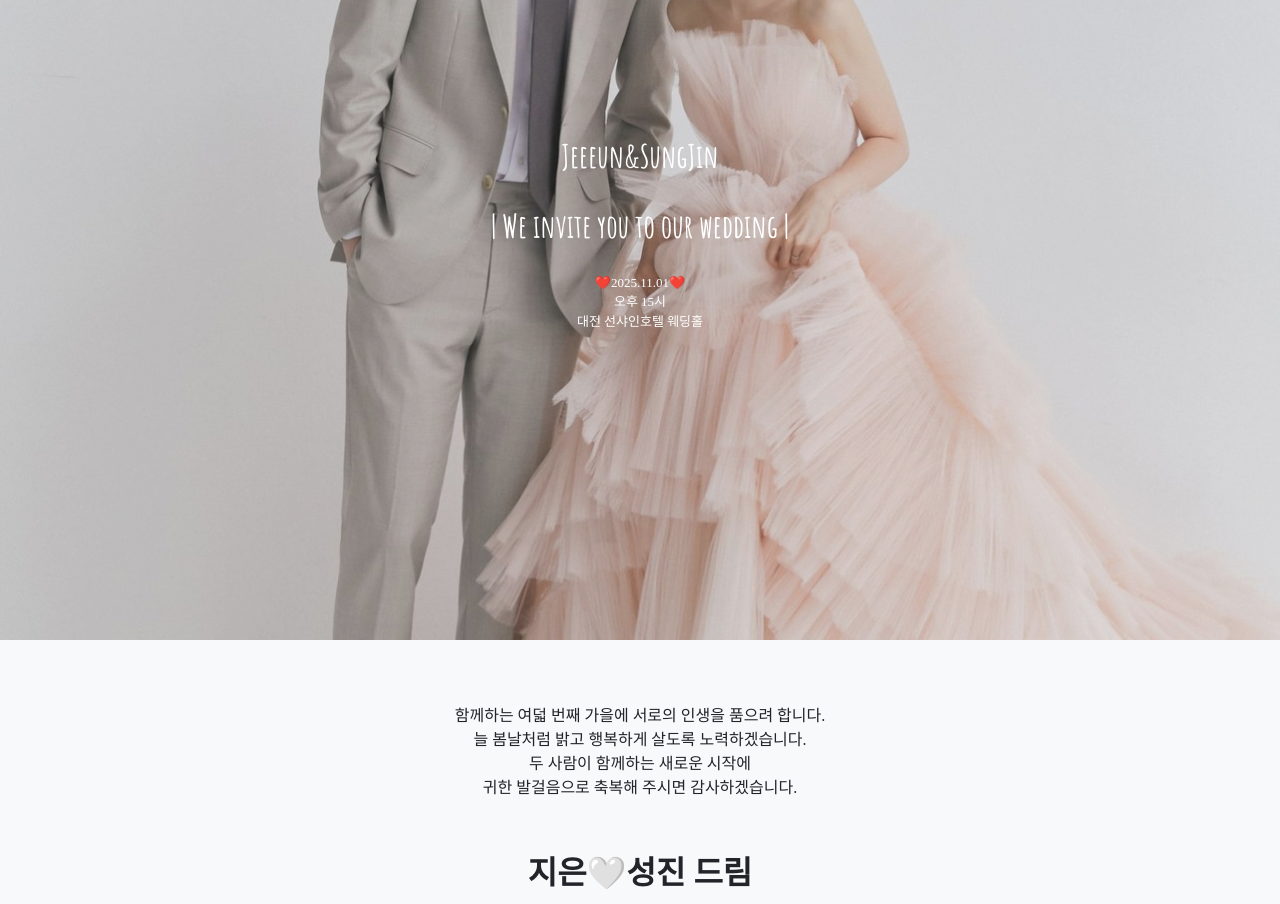
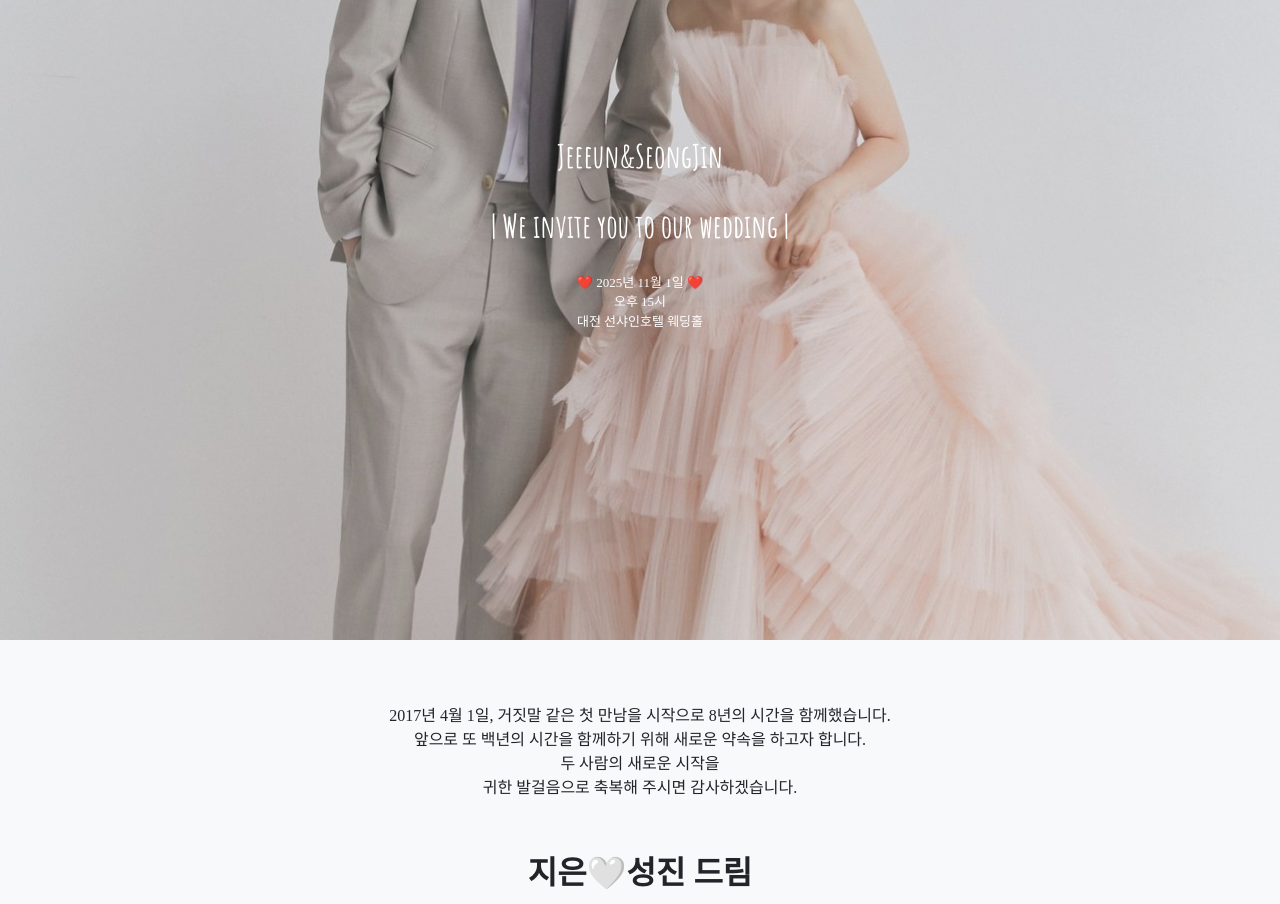
Before and after one commit to marry20251101/marry20251101.github.io, a plain HTML site: page index.html in a window 1280 px wide. Shown: the part 160-1064 px from the top of the page. Drawn offline with nearby package versions, Linux system fonts and the light colour scheme; a web font is replaced by a local one.

Commit message:
Update index.html

```diff
--- a/index.html
+++ b/index.html
@@ -36,10 +36,10 @@
             <div class="container px-4 px-lg-5 text-center">
                 <h2 class="mb-1"> </h2>
                 <h2 class="mb-1"> </h2>
-                <h2 style="font-family: 'Amatic SC', sans-serif; color: white; font-weight: bold;">Jeeeun&SungJin</h1>
+                <h2 style="font-family: 'Amatic SC', sans-serif; color: white; font-weight: bold;">Jeeeun&SeongJin</h1>
                 <br>
                 <h2 style="font-family: 'Amatic SC', sans-serif; color: white; font-weight: bold;">| We invite you to our wedding |</h2>
-                <p style="font-family: 'Noto Serif KR', serif; color: white; font-size: 13px;"><br>❤️2025.11.01❤️<br>오후 15시<br>대전 선샤인호텔 웨딩홀</p>
+                <p style="font-family: 'Noto Serif KR', serif; color: white; font-size: 13px;"><br>❤️ 2025년 11월 1일 ❤️<br>오후 15시<br>대전 선샤인호텔 웨딩홀</p>
             </div>
         </header>
 
@@ -49,10 +49,10 @@
                 <div class="row gx-4 gx-lg-5 justify-content-center">
                     <div class="col-lg-10">
                         <p style="font-family: 'Noto Serif KR', serif; font-size: 16px;">
-                            함께하는 여덟 번째 가을에 서로의 인생을 품으려 합니다.
+                            2017년 4월 1일, 거짓말 같은 첫 만남을 시작으로 8년의 시간을 함께했습니다.
                             <br>
-                            늘 봄날처럼 밝고 행복하게 살도록 노력하겠습니다.
-                            <br>두 사람이 함께하는 새로운 시작에<br> 귀한 발걸음으로 축복해 주시면 감사하겠습니다.
+                            앞으로 또 백년의 시간을 함께하기 위해 새로운 약속을 하고자 합니다.
+                            <br>두 사람의 새로운 시작을<br> 귀한 발걸음으로 축복해 주시면 감사하겠습니다.
                         </p>
                         <h2 style="font-family: 'Noto Serif KR', serif;"><br>지은🤍성진 드림</h2>
                     </div>
```
